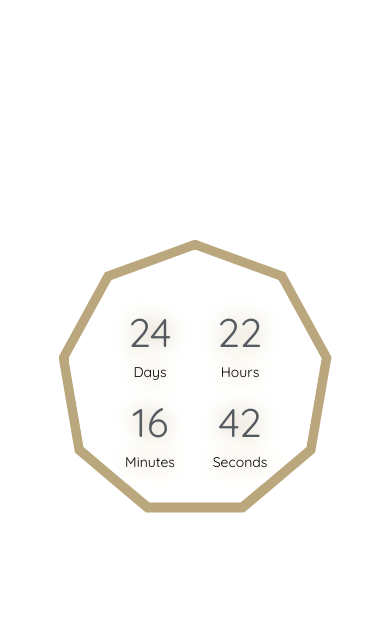
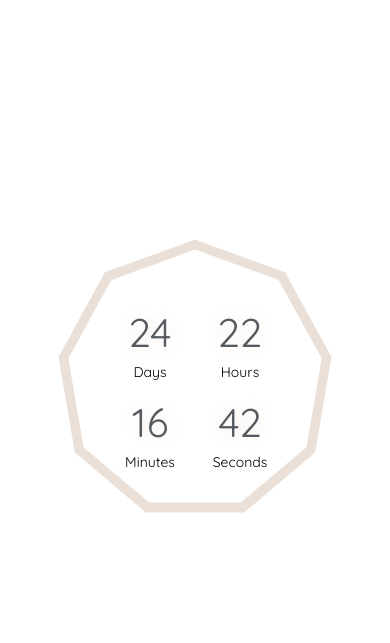
Before and after one commit to wadadrxs02/kadkawenberry, a PHP site: page /home.html in a window 390 px wide. Shown: the part 1786-2429 px from the top of the page. Run offline with PHP 8.4, Linux system fonts and the light colour scheme; some libraries are stand-ins or nearby versions; some web fonts are replaced.

Commit message:
ui color fix

```diff
--- a/home.css
+++ b/home.css
@@ -109,7 +109,7 @@
 }
 
 .modal-header {
-  background-color: #aebc9d;
+  background-color: #eae0d8;
 }
 
 .buttonhadir {
@@ -314,7 +314,7 @@
   font-size: 2.5em;
   font-weight: 100;
   color: #555a61;
-  text-shadow: 0 0 20px #bba77d;
+  text-shadow: 0 0 20px #eae0d8;
 }
 
 #timer div {
@@ -333,7 +333,7 @@
     position: relative;
     width: 70vmin;
     height: 70vmin;
-    background: #bba77d;
+    background: #eae0d8;
     -webkit-clip-path: polygon(
       50% 0%,
       83% 12%,
@@ -408,7 +408,7 @@ body {
   background-color: white;
 }
 .btn-primary {
-  background-color: #aebc9d !important;
+  background-color: #eae0d8 !important;
   border: 0;
   color: #000000;
 }
--- a/index.css
+++ b/index.css
@@ -1,7 +1,7 @@
 @import url("https://fonts.googleapis.com/css2?family=Niconne&display=swap");
 
 body {
-  background: #bba77d;
+  background: #eae0d8;
   font-family: "Quicksand", sans-serif;
   margin: 0;
   background-size: cover;
```
